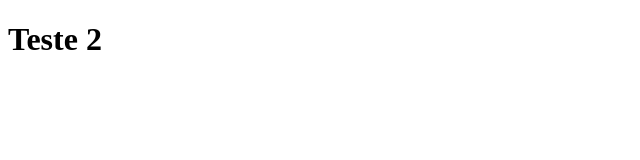
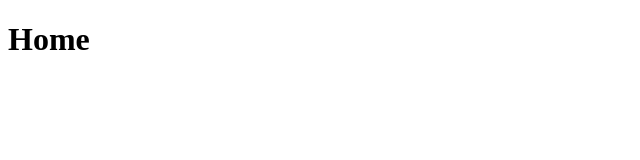
Before and after one commit to andrewqsantos/clone-tabnews, a Next.js app: page / in a window 1280 px wide. Shown: the top 160 px of the page, without its empty margins (0-640 px from the left). Built offline with nearby package versions, Linux system fonts and the light colour scheme.

Commit message:
modificando home deploy

```diff
--- a/pages/index.js
+++ b/pages/index.js
@@ -1,5 +1,5 @@
 function Home(){
-    return <h1>Teste 2</h1>
+    return <h1>Home </h1>
 }
 
 export default Home;
```
